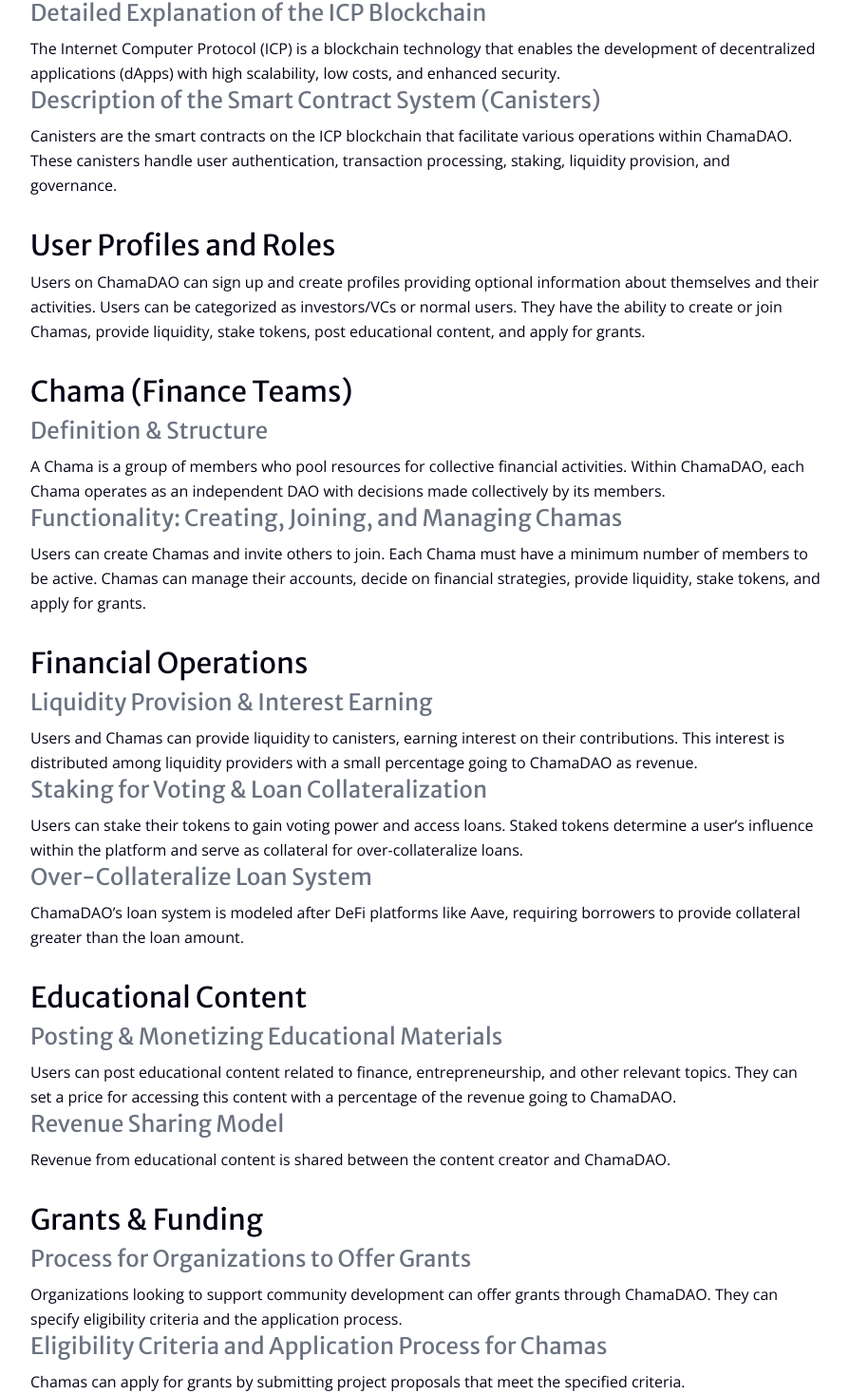
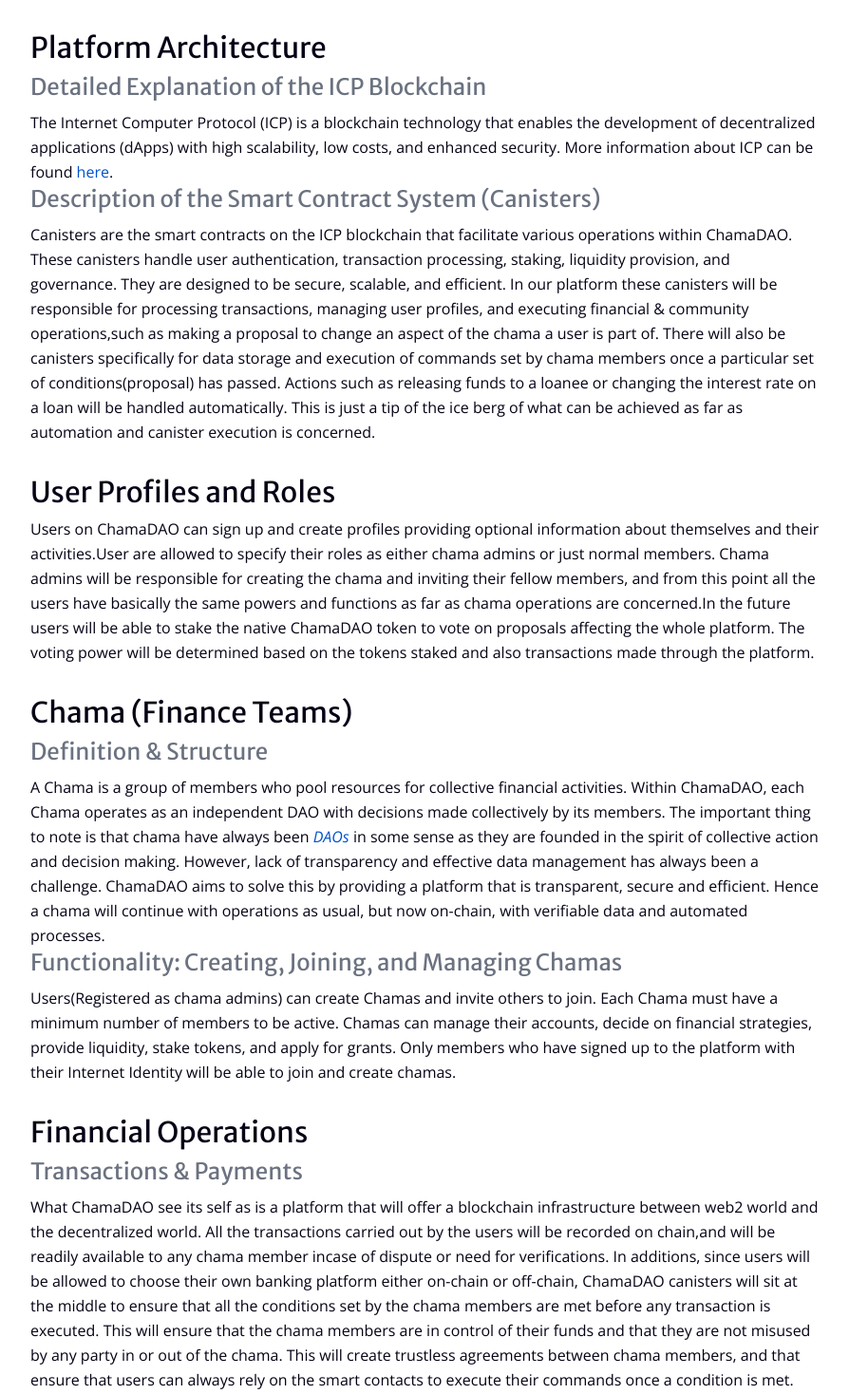
Before and after one commit to Chama-DAO/landing, a React (Vite) app in the folder src/chama-dao-home-frontend/: page /whitepaper in a window 1280 px wide. Shown: the part 831-2299 px from the top of the page at 95% size, without its empty margins (192-1086 px from the left). Built offline with nearby package versions, Linux system fonts and the light colour scheme.

Commit message:
feat: add countdown timer for beta launch and update favicon

```diff
--- a/src/chama-dao-home-frontend/index.html
+++ b/src/chama-dao-home-frontend/index.html
@@ -5,7 +5,7 @@
     <meta name="viewport" content="width=device-width" />
     <title>Chama DAO</title>
     <base href="/" />
-    <link rel="icon" href="/favicon.ico" />
+    <link rel="icon" href="/logo2.png" />
   </head>
 
   <body>
--- a/src/chama-dao-home-frontend/src/pages/Whitepaper.tsx
+++ b/src/chama-dao-home-frontend/src/pages/Whitepaper.tsx
@@ -6,7 +6,7 @@
     <div className="bg-white text-text font-body">
       <div className="max-w-4xl mx-auto p-8">
         <h1 className="text-4xl font-heading text-primary mb-4">
-          ChamaDAO Whitepaper
+          The ChamaDAO Whitepaper
         </h1>
 
         <section className="mb-8">
@@ -39,7 +39,9 @@
             DeFi leverages blockchain technology to offer financial services
             without intermediaries, making transactions more transparent,
             secure, and accessible. By integrating Chamas with DeFi, we can
-            enhance their efficiency, security, and scalability.
+            enhance their efficiency, security, and scalability. We can
+            therefore decentralize these financial groups that are the supposed
+            to be the blueprints of DAOs.
           </p>
           <h3 className="text-2xl font-heading text-gray-500 mb-2">
             Introduction to ChamaDAO and its Vision
@@ -49,7 +51,10 @@
             bring Chamas into the digital age. Our vision is to create a
             decentralized platform where Chamas can manage their finances,
             access loans, earn interest, and receive grants all within a secure,
-            transparent blockchain environment.
+            transparent blockchain environment. And since chamas have
+            historically been about collective action they will operate as
+            mini-DAOs within the whole larger ChamaDAO, making decisions that
+            affect them collectively & independently.
           </p>
         </section>
 
@@ -63,7 +68,12 @@
           <p className="leading-relaxed">
             The Internet Computer Protocol (ICP) is a blockchain technology that
             enables the development of decentralized applications (dApps) with
-            high scalability, low costs, and enhanced security.
+            high scalability, low costs, and enhanced security. More information
+            about ICP can be found{" "}
+            <span className="text-primary cursor-pointer">
+              <a href="https://internetcomputer.org/">here</a>
+            </span>
+            .
           </p>
           <h3 className="text-2xl font-heading text-gray-500 mb-2">
             Description of the Smart Contract System (Canisters)
@@ -72,7 +82,17 @@
             Canisters are the smart contracts on the ICP blockchain that
             facilitate various operations within ChamaDAO. These canisters
             handle user authentication, transaction processing, staking,
-            liquidity provision, and governance.
+            liquidity provision, and governance. They are designed to be secure,
+            scalable, and efficient. In our platform these canisters will be
+            responsible for processing transactions, managing user profiles, and
+            executing financial & community operations,such as making a proposal
+            to change an aspect of the chama a user is part of. There will also
+            be canisters specifically for data storage and execution of commands
+            set by chama members once a particular set of conditions(proposal)
+            has passed. Actions such as releasing funds to a loanee or changing
+            the interest rate on a loan will be handled automatically. This is
+            just a tip of the ice berg of what can be achieved as far as
+            automation and canister execution is concerned.
           </p>
         </section>
 
@@ -82,10 +102,15 @@
           </h2>
           <p className="leading-relaxed">
             Users on ChamaDAO can sign up and create profiles providing optional
-            information about themselves and their activities. Users can be
-            categorized as investors/VCs or normal users. They have the ability
-            to create or join Chamas, provide liquidity, stake tokens, post
-            educational content, and apply for grants.
+            information about themselves and their activities.User are allowed
+            to specify their roles as either chama admins or just normal
+            members. Chama admins will be responsible for creating the chama and
+            inviting their fellow members, and from this point all the users
+            have basically the same powers and functions as far as chama
+            operations are concerned.In the future users will be able to stake
+            the native ChamaDAO token to vote on proposals affecting the whole
+            platform. The voting power will be determined based on the tokens
+            staked and also transactions made through the platform.
           </p>
         </section>
 
@@ -99,16 +124,26 @@
           <p className="leading-relaxed">
             A Chama is a group of members who pool resources for collective
             financial activities. Within ChamaDAO, each Chama operates as an
-            independent DAO with decisions made collectively by its members.
+            independent DAO with decisions made collectively by its members. The
+            important thing to note is that chama have always been{" "}
+            <span className="italic text-primary">DAOs</span> in some sense as
+            they are founded in the spirit of collective action and decision
+            making. However, lack of transparency and effective data management
+            has always been a challenge. ChamaDAO aims to solve this by
+            providing a platform that is transparent, secure and efficient.
+            Hence a chama will continue with operations as usual, but now
+            on-chain, with verifiable data and automated processes.
           </p>
           <h3 className="text-2xl font-heading text-gray-500 mb-2">
             Functionality: Creating, Joining, and Managing Chamas
           </h3>
           <p className="leading-relaxed">
-            Users can create Chamas and invite others to join. Each Chama must
-            have a minimum number of members to be active. Chamas can manage
-            their accounts, decide on financial strategies, provide liquidity,
-            stake tokens, and apply for grants.
+            Users(Registered as chama admins) can create Chamas and invite
+            others to join. Each Chama must have a minimum number of members to
+            be active. Chamas can manage their accounts, decide on financial
+            strategies, provide liquidity, stake tokens, and apply for grants.
+            Only members who have signed up to the platform with their Internet
+            Identity will be able to join and create chamas.
           </p>
         </section>
 
@@ -117,29 +152,40 @@
             Financial Operations
           </h2>
           <h3 className="text-2xl font-heading text-gray-500 mb-2">
-            Liquidity Provision & Interest Earning
+            Transactions & Payments
           </h3>
           <p className="leading-relaxed">
-            Users and Chamas can provide liquidity to canisters, earning
-            interest on their contributions. This interest is distributed among
-            liquidity providers with a small percentage going to ChamaDAO as
-            revenue.
+            What ChamaDAO see its self as is a platform that will offer a
+            blockchain infrastructure between web2 world and the decentralized
+            world. All the transactions carried out by the users will be
+            recorded on chain,and will be readily available to any chama member
+            incase of dispute or need for verifications. In additions, since
+            users will be allowed to choose their own banking platform either
+            on-chain or off-chain, ChamaDAO canisters will sit at the middle to
+            ensure that all the conditions set by the chama members are met
+            before any transaction is executed. This will ensure that the chama
+            members are in control of their funds and that they are not misused
+            by any party in or out of the chama. This will create trustless
+            agreements between chama members, and that ensure that users can
+            always rely on the smart contacts to execute their commands once a
+            condition is met.
           </p>
           <h3 className="text-2xl font-heading text-gray-500 mb-2">
-            Staking for Voting & Loan Collateralization
+            Staking for Voting
           </h3>
           <p className="leading-relaxed">
-            Users can stake their tokens to gain voting power and access loans.
-            Staked tokens determine a user’s influence within the platform and
-            serve as collateral for over-collateralize loans.
-          </p>
-          <h3 className="text-2xl font-heading text-gray-500 mb-2">
-            Over-Collateralize Loan System
-          </h3>
-          <p className="leading-relaxed">
-            ChamaDAO’s loan system is modeled after DeFi platforms like Aave,
-            requiring borrowers to provide collateral greater than the loan
-            amount.
+            As mentioned before, once ChamaDAO launches its native token, users
+            will be able stake the native token which will earn them the voting
+            power to create and vote on proposal affecting the whole platform.
+            However to avoid Token-Based Centralization/Plutocracy the voting
+            power will be determined by the number of tokens staked and also the
+            number of transactions made through the platform. This will ensure
+            that the platform is not controlled by a few whales but by the
+            community as a whole. In addition, the platform will also require
+            that the tokens be locked/staked for a particular period of time
+            before they can be used to vote. This will ensure that the users are
+            committed to the platform and that they are not just staking for the
+            sake of voting.
           </p>
         </section>
 
@@ -151,91 +197,55 @@
             Posting & Monetizing Educational Materials
           </h3>
           <p className="leading-relaxed">
-            Users can post educational content related to finance,
+            ChamaDAO will be the first chama management platform that will allow
+            users to learn about finance, entrepreneurship, and other relevant
+            topics. Users can post educational content related to finance,
             entrepreneurship, and other relevant topics. They can set a price
             for accessing this content with a percentage of the revenue going to
-            ChamaDAO.
-          </p>
-          <h3 className="text-2xl font-heading text-gray-500 mb-2">
-            Revenue Sharing Model
-          </h3>
-          <p className="leading-relaxed">
-            Revenue from educational content is shared between the content
-            creator and ChamaDAO.
+            ChamaDAO. However, it's important to note that once we launch all
+            the materials on the platform will be free and offered by the
+            ChamaDAO team alone. This is to ensure that the users are well
+            informed about the platform and that they can make informed
+            decisions about the platform. Once we roll out the feature where
+            users can also post educational materials on the site to earn some
+            tokens we plan to use the prowess of AI to validate these materials.
           </p>
         </section>
 
         <section className="mb-8">
           <h2 className="text-3xl font-heading text-text my-2 mb-2">
-            Grants & Funding
+            Chama Investment
           </h2>
           <h3 className="text-2xl font-heading text-gray-500 mb-2">
-            Process for Organizations to Offer Grants
+            How it will work
           </h3>
           <p className="leading-relaxed">
-            Organizations looking to support community development can offer
-            grants through ChamaDAO. They can specify eligibility criteria and
-            the application process.
-          </p>
-          <h3 className="text-2xl font-heading text-gray-500 mb-2">
-            Eligibility Criteria and Application Process for Chamas
-          </h3>
-          <p className="leading-relaxed">
-            Chamas can apply for grants by submitting project proposals that
-            meet the specified criteria.
+            The platform allows chama members to create projects which will be
+            visible to the public, including the progress of these projects and
+            where they have come short in terms of funding. At the moment the
+            members are required to attach a link to a WhatsApp/Discord/Telegram
+            group where they can discuss the subject on funding further with the
+            potential investor. However, in the future we plan to integrate an
+            on-site chat platform where these discussions will happen so that
+            the ChamaDAO can obtain some revenue of the investment received by
+            the chama. In addition we will also implement KYC & AML for the
+            investor to ensure that the funds are not coming from illegal
+            activities.
           </p>
         </section>
 
         <section className="mb-8">
           <h2 className="text-3xl font-heading text-text my-2 mb-2">
-            Governance
+            Tokenomics
           </h2>
           <h3 className="text-2xl font-heading text-gray-500 mb-2">
-            Overview of the DAO Governance Model
+            Distribution, Staking & Voting Mechanisms
           </h3>
-          <p className="leading-relaxed">
-            ChamaDAO operates as a decentralized autonomous organization with
-            governance decisions made collectively by its members. Users stake
-            tokens to gain voting power, participating in decisions that affect
-            the platform’s development and operations.
-          </p>
-          <h3 className="text-2xl font-heading text-gray-500 mb-2">
-            Tokenomics: Distribution, Staking & Voting Mechanisms
-          </h3>
-          <p className="leading-relaxed">
-            <TokenDistribution />
-          </p>
+          <TokenDistribution />
         </section>
 
         <section className="mb-8">
           <h2 className="text-3xl font-heading text-text my-2 mb-2">Roadmap</h2>
-          <h3 className="text-2xl font-heading text-gray-500 mb-2">
-            Phased Feature Releases
-          </h3>
-          <p className="leading-relaxed">
-            Phase 1: User onboarding, profile creation, wallet connection, basic
-            staking features, creating and joining Chamas.
-          </p>
-          <p className="leading-relaxed">
-            Phase 2: Liquidity provision, interest earning, over-collateralized
-            loan system, Chama project management, and financial goals.
-          </p>
-          <p className="leading-relaxed">
-            Phase 3: AI system for content verification, grant application &
-            management, advanced staking and voting features.
-          </p>
-          <p className="leading-relaxed">
-            Phase 4: Custom canister creation for liquidity provision by users,
-            enhanced chat & discussion features for Chamas, M-PESA integration.
-          </p>
-          <h3 className="text-2xl font-heading text-gray-500 mb-2">
-            Long-term Vision
-          </h3>
-          <p className="leading-relaxed">
-            ChamaDAO aims to become a leading platform for decentralized
-            community finance, continually evolving to meet user needs and
-            technological advancements.
-          </p>
           <Link to="/roadmap">
             <p className="text-center font-body font-semibold text-xl text-primary cursor-pointer my-5">
               See Roadmap.
```
Also changed, not shown: src/chama-dao-home-frontend/src/components/TokenDistribution.tsx (+8 -1 lines), src/chama-dao-home-frontend/src/hooks/useCountDown.ts (added, +34 -0 lines), src/chama-dao-home-frontend/src/pages/ChamaApp.tsx (+12 -0 lines).
